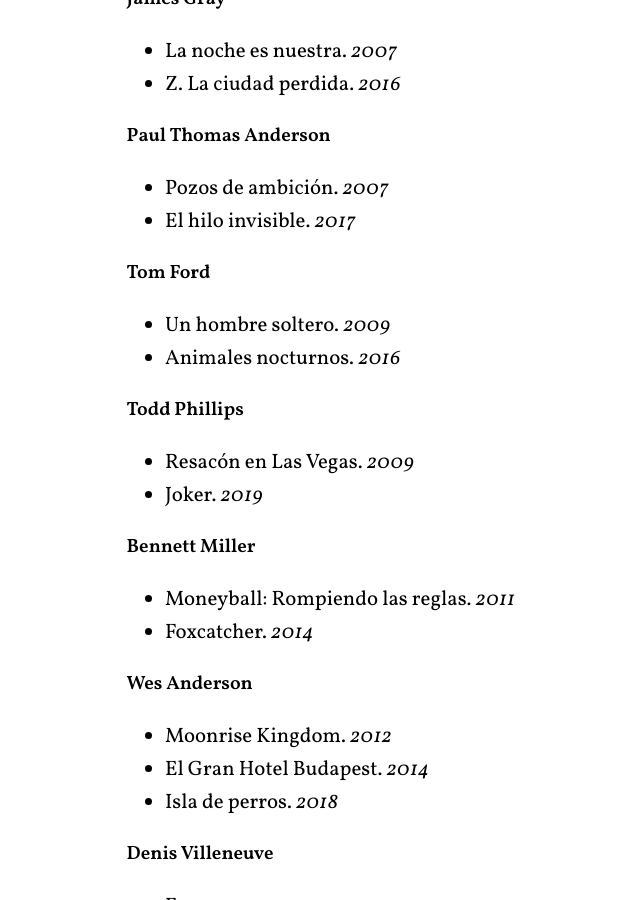
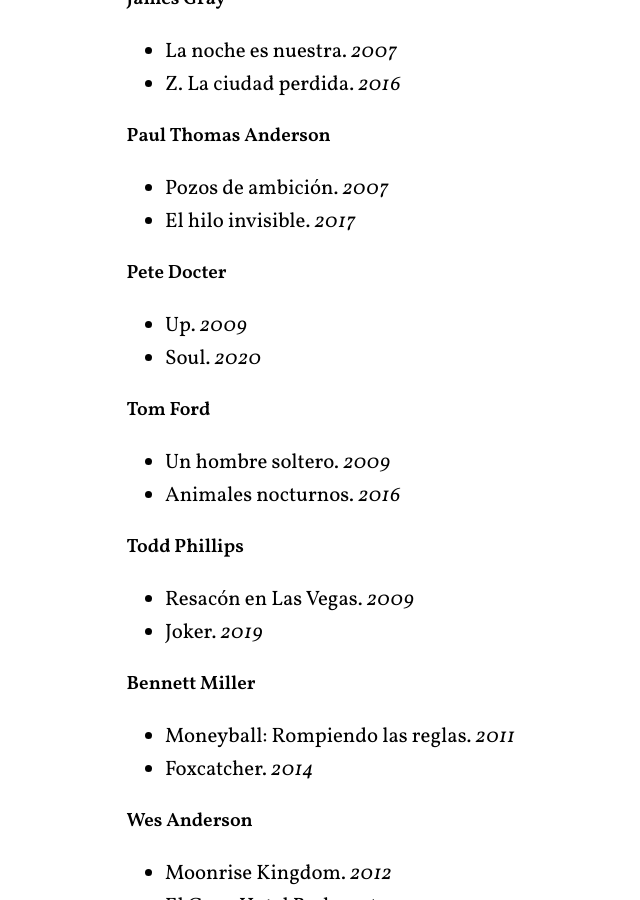
Before and after one commit to arturoherrero/arturoherrero.com, a Jekyll site: the page built from pages/directors.md, in a window 1280 px wide and 900 px high, scrolled down 9263 px. Shown: the whole window, without its empty margins (124-764 px from the left). Built offline with Jekyll 4.4.1, drawn with Linux system fonts in a browser that asks for light colours.

Commit message:
Update movies and directors

```diff
--- a/pages/directors.md
+++ b/pages/directors.md
@@ -282,6 +282,10 @@
 - Pozos de ambición. *2007*
 - El hilo invisible. *2017*
 
+##### Pete Docter
+- Up. *2009*
+- Soul. *2020*
+
 ##### Tom Ford
 - Un hombre soltero. *2009*
 - Animales nocturnos. *2016*
```
Also changed, not shown: pages/movies.md (+4 -0 lines).
